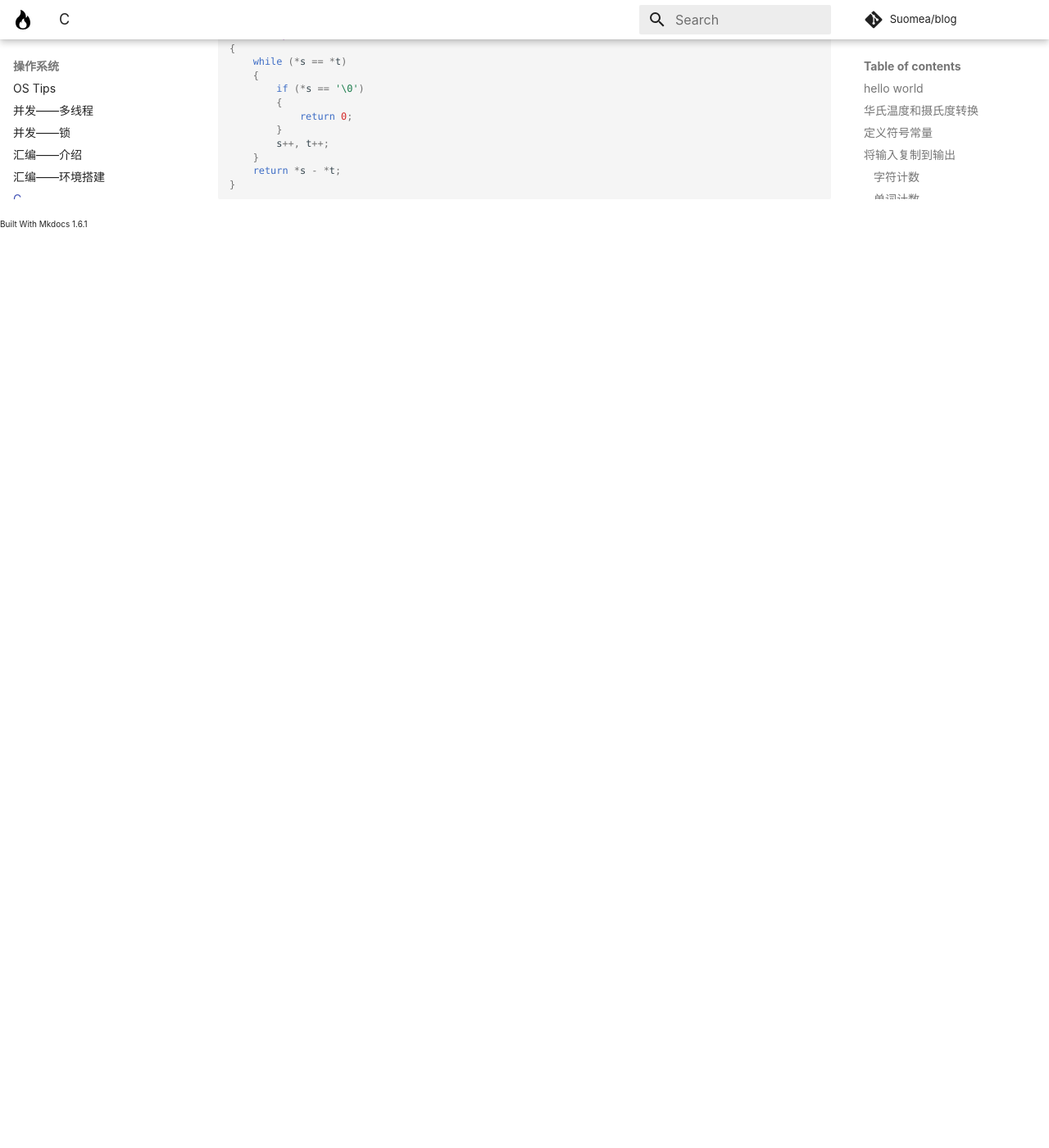
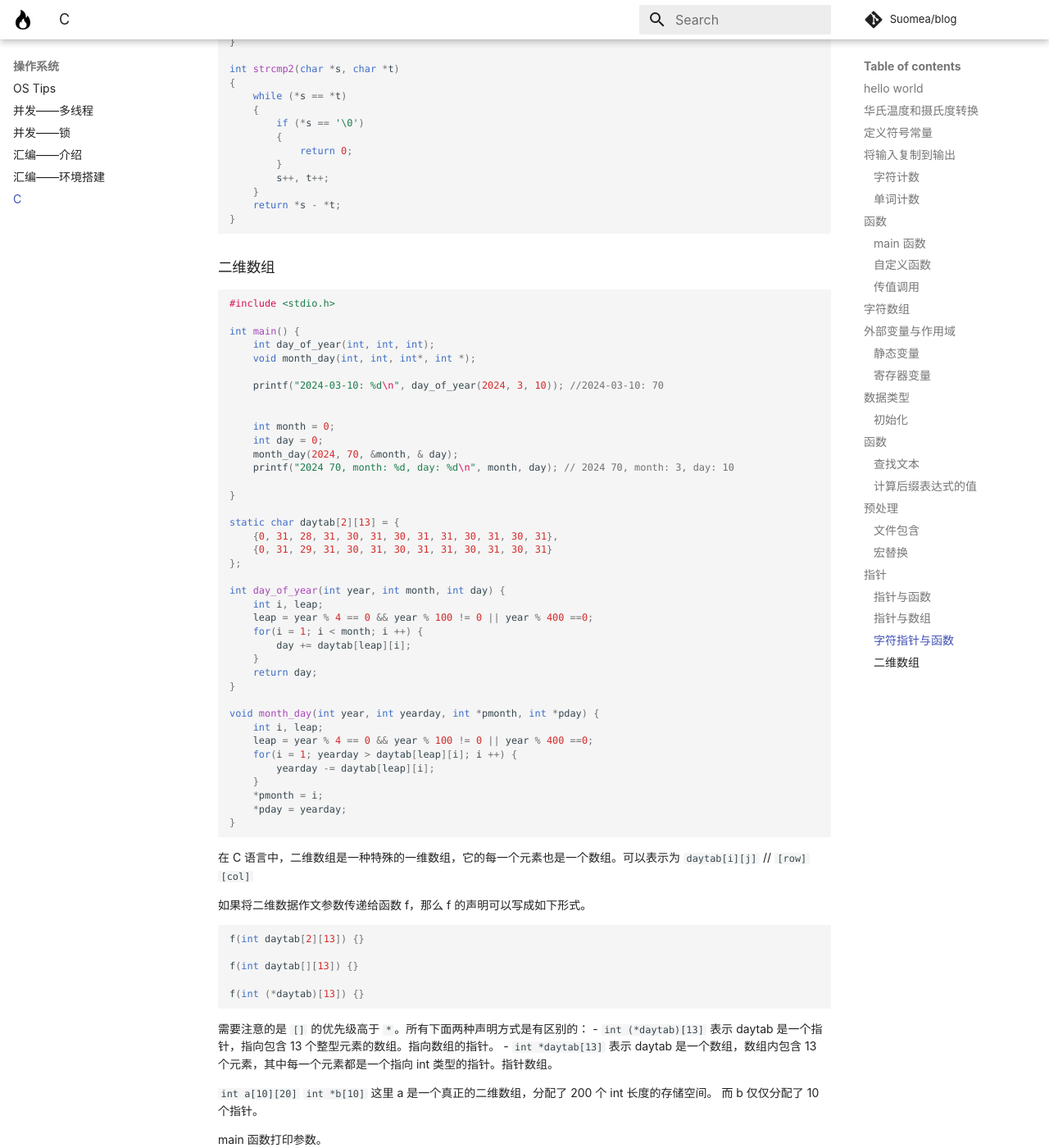
Before and after one commit to Suomea/blog, an MkDocs documentation site: the page built from docs/OS/C.md, in a window 1280 px wide and 1400 px high, scrolled down 17952 px. Shown: the whole window at 82% size. Built offline with MkDocs 1.6.1 and Material for MkDocs 9.7.7, drawn with Linux system fonts in a browser that asks for light colours; some web fonts are replaced; comment, search, counter and statistics services are not loaded; before the commit the page ends 18231 px from its top, so only the background shows below that; some of the changed text lies outside the part shown.

Commit message:
update C post.

````diff
--- a/docs/OS/C.md
+++ b/docs/OS/C.md
@@ -173,6 +173,7 @@ int main() {
 
 
 在 C 语言中，`main` 函数可以接受两个参数：`argc` 和 `argv`。
+
 - `argc`：这是一个整数，表示命令行参数的数量，包括程序的名称。即使没有提供额外的参数，`argc` 的值也至少为 1。
 
 - `argv`：这是一个指向指针数组的指针，每个指针指向一个字符串，表示一个命令行参数。第一个参数是程序的名称，后续参数是传递给程序的参数。
@@ -945,3 +946,95 @@ int strcmp2(char *s, char *t)
     return *s - *t;
 }
 ```
+
+### 二维数组
+
+```c
+#include <stdio.h>
+
+int main() {
+    int day_of_year(int, int, int);
+    void month_day(int, int, int*, int *);
+
+    printf("2024-03-10: %d\n", day_of_year(2024, 3, 10)); //2024-03-10: 70
+
+
+    int month = 0;
+    int day = 0;
+    month_day(2024, 70, &month, & day);
+    printf("2024 70, month: %d, day: %d\n", month, day); // 2024 70, month: 3, day: 10
+
+}
+
+static char daytab[2][13] = {
+    {0, 31, 28, 31, 30, 31, 30, 31, 31, 30, 31, 30, 31},
+    {0, 31, 29, 31, 30, 31, 30, 31, 31, 30, 31, 30, 31}
+};
+
+int day_of_year(int year, int month, int day) {
+    int i, leap;
+    leap = year % 4 == 0 && year % 100 != 0 || year % 400 ==0;
+    for(i = 1; i < month; i ++) {
+        day += daytab[leap][i];
+    }
+    return day;
+}
+
+void month_day(int year, int yearday, int *pmonth, int *pday) {
+    int i, leap;
+    leap = year % 4 == 0 && year % 100 != 0 || year % 400 ==0;
+    for(i = 1; yearday > daytab[leap][i]; i ++) {
+        yearday -= daytab[leap][i];
+    }
+    *pmonth = i;
+    *pday = yearday;
+}
+```
+
+在 C 语言中，二维数组是一种特殊的一维数组，它的每一个元素也是一个数组。可以表示为
+	`daytab[i][j]`    // `[row][col]`
+
+如果将二维数据作文参数传递给函数 f，那么 f 的声明可以写成如下形式。
+```c
+f(int daytab[2][13]) {}
+
+f(int daytab[][13]) {}
+
+f(int (*daytab)[13]) {}
+```
+
+需要注意的是 `[]` 的优先级高于 `*`。所有下面两种声明方式是有区别的：
+- `int (*daytab)[13]` 表示 daytab 是一个指针，指向包含 13 个整型元素的数组。指向数组的指针。
+- `int *daytab[13]`  表示 daytab 是一个数组，数组内包含 13 个元素，其中每一个元素都是一个指向 int 类型的指针。指针数组。
+
+`int a[10][20]`
+`int *b[10]`
+这里 a 是一个真正的二维数组，分配了 200 个 int 长度的存储空间。
+而 b 仅仅分配了 10 个指针。
+
+main 函数打印参数。
+```c
+#include <stdio.h>
+
+int main(int argc, char *argv[]) {
+    // int i;
+
+    // for(int i = 1; i < argc; i ++) {
+    //     printf("%s%s", argv[i], (i < argc - 1) ? " " : "");
+    // }
+    // printf("\n");
+    // return 0;
+    // ---------------------------------------------------------
+    // while(--argc > 0) {
+    //     printf("%s%s", *++argv, (argc > 1) ? " ": "");
+    // }
+    // printf("\n");
+    // return 0;
+    // ---------------------------------------------------------
+    while(--argc > 0) {
+        printf((argc > 1) ? "%s " : "%s", *++argv);
+    }
+    printf("\n");
+    return 0;
+}
+```
````
Also changed, not shown: docs/Server/阿里云服务器106.15.72.83.md (+3 -0 lines), 1 other file.
